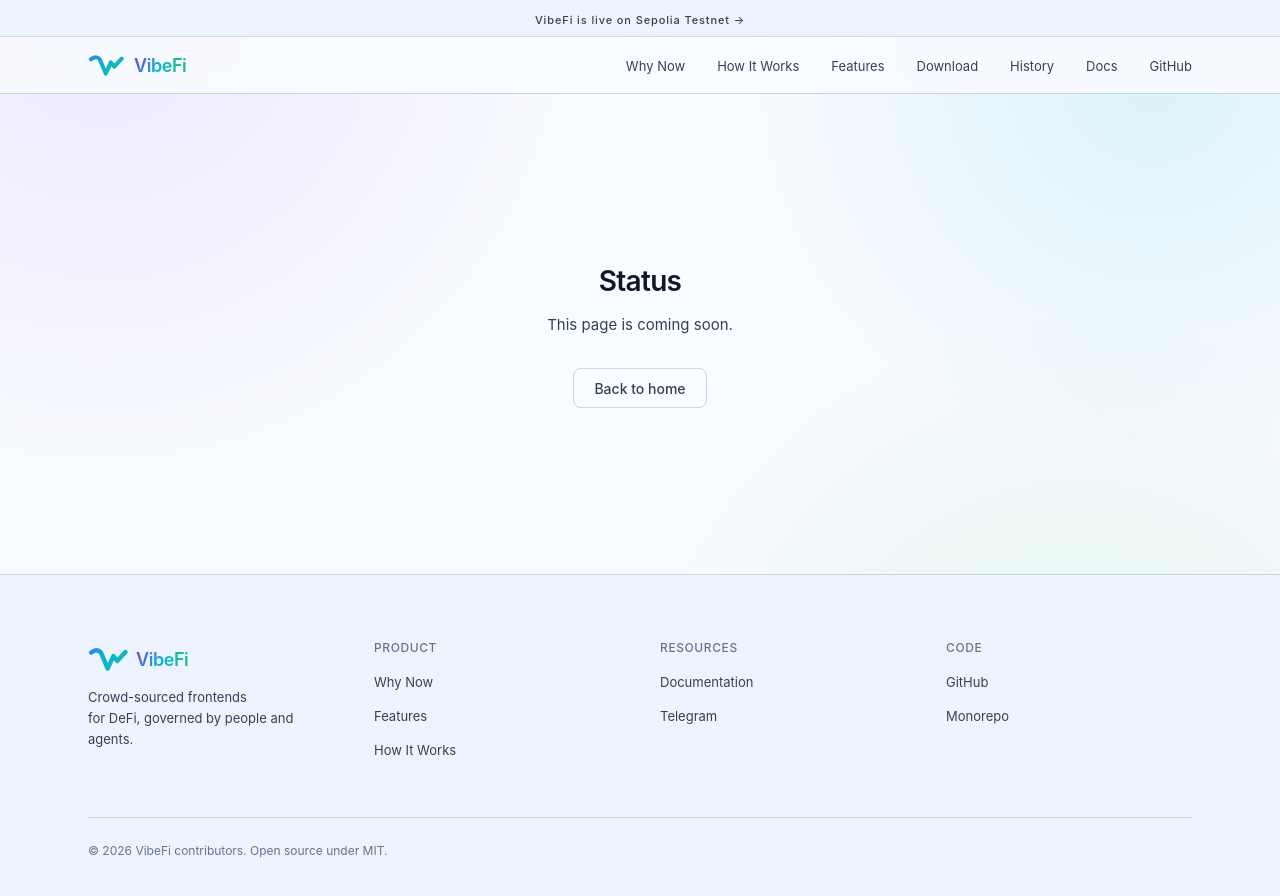
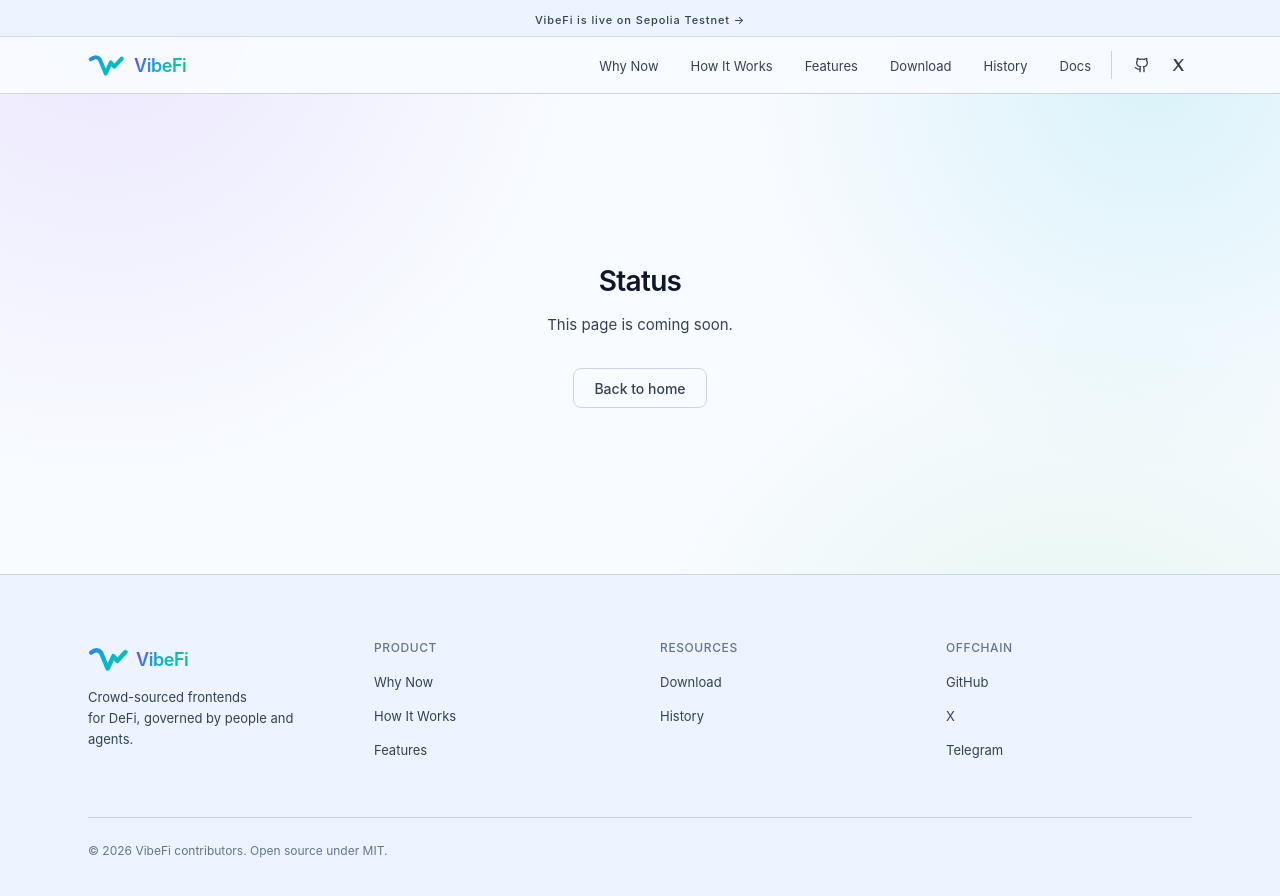
Before and after one commit to vibefi/lander, a React (Vite) app: page /status in a window 1280 px wide. Shown: the top 896 px of the page. Built offline with nearby package versions, Linux system fonts and the light colour scheme; a web font is replaced by a local one.

Commit message:
Update navbar social icons and footer link groups (#11)

```diff
--- a/src/components/Footer.tsx
+++ b/src/components/Footer.tsx
@@ -5,27 +5,25 @@
     title: "Product",
     links: [
       { label: "Why Now", href: "/#why-now" },
+      { label: "How It Works", href: "/#how-it-works" },
       { label: "Features", href: "/#features" },
-      { label: "How It Works", href: "/#how-it-works" },
     ],
   },
   {
     title: "Resources",
     links: [
       {
-        label: "Documentation",
-        href: "https://docs.vibefi.dev/",
-        external: true,
+        label: "Download",
+        href: "/download",
       },
       {
-        label: "Telegram",
-        href: "https://t.me/vibefi_dev",
-        external: true,
+        label: "History",
+        href: "/history",
       },
     ],
   },
   {
-    title: "Code",
+    title: "Offchain",
     links: [
       {
         label: "GitHub",
@@ -33,8 +31,13 @@
         external: true,
       },
       {
-        label: "Monorepo",
-        href: "https://github.com/vibefi/monorepo",
+        label: "X",
+        href: "https://x.com/vibefi_dev",
+        external: true,
+      },
+      {
+        label: "Telegram",
+        href: "https://t.me/vibefi_dev",
         external: true,
       },
     ],
--- a/src/components/Nav.tsx
+++ b/src/components/Nav.tsx
@@ -1,13 +1,19 @@
 import { useState } from "react";
 import { Link } from "react-router-dom";
-import { Menu, X } from "lucide-react";
+import { Github, Menu, X as CloseIcon } from "lucide-react";
 import { VibeFiLogo } from "./VibeFiLogo";
 
 type NavLink =
-  | { label: string; href: string; external?: boolean }
+  | {
+      label: string;
+      href: string;
+      external?: boolean;
+      icon?: "github" | "x";
+      iconOnly?: boolean;
+    }
   | { label: string; to: string };
 
-const NAV_LINKS: NavLink[] = [
+const NAV_WORD_LINKS: NavLink[] = [
   { label: "Why Now", href: "/#why-now" },
   { label: "How It Works", href: "/#how-it-works" },
   { label: "Features", href: "/#features" },
@@ -18,12 +24,41 @@
     href: "https://docs.vibefi.dev/",
     external: true,
   },
+];
+
+const NAV_SOCIAL_LINKS: NavLink[] = [
   {
     label: "GitHub",
-    href: "https://github.com/vibefi/monorepo",
+    href: "https://github.com/vibefi",
     external: true,
+    icon: "github",
+    iconOnly: true,
+  },
+  {
+    label: "X",
+    href: "https://x.com/vibefi_dev",
+    external: true,
+    icon: "x",
+    iconOnly: true,
   },
 ];
+
+const NAV_MOBILE_LINKS: NavLink[] = [
+  ...NAV_WORD_LINKS,
+  { label: "GitHub", href: "https://github.com/vibefi", external: true },
+  { label: "X", href: "https://x.com/vibefi_dev", external: true },
+];
+
+function XBrandIcon({ className }: { className?: string }) {
+  return (
+    <svg viewBox="0 0 24 24" aria-hidden="true" className={className}>
+      <path
+        fill="currentColor"
+        d="M5 3h3.6l4.4 6.1L18 3h2.8l-6.5 7.9L21 21h-3.6l-4.9-6.8L6.9 21H4l7-8.5L5 3z"
+      />
+    </svg>
+  );
+}
 
 function NavItem({
   link,
@@ -41,16 +76,23 @@
       </Link>
     );
   }
+  const icon =
+    link.icon === "github" ? (
+      <Github size={16} aria-hidden="true" />
+    ) : link.icon === "x" ? (
+      <XBrandIcon className="h-4 w-4" />
+    ) : null;
   return (
     <a
       href={link.href}
-      className={className}
+      className={`${className}${icon ? " inline-flex items-center justify-center" : ""}`}
       onClick={onClick}
+      aria-label={link.iconOnly ? link.label : undefined}
       {...(link.external
         ? { target: "_blank", rel: "noopener noreferrer" }
         : {})}
     >
-      {link.label}
+      {icon ?? link.label}
     </a>
   );
 }
@@ -81,8 +123,9 @@
         </Link>
 
         {/* Desktop */}
-        <ul className="hidden items-center gap-8 md:flex">
-          {NAV_LINKS.map((link) => (
+        <div className="hidden items-center md:flex">
+          <ul className="flex items-center gap-8">
+            {NAV_WORD_LINKS.map((link) => (
               <li key={link.label}>
                 <NavItem
                   link={link}
@@ -91,6 +134,17 @@
               </li>
             ))}
           </ul>
+          <ul className="ml-5 flex items-center gap-2 border-l border-border pl-4">
+            {NAV_SOCIAL_LINKS.map((link) => (
+              <li key={link.label}>
+                <NavItem
+                  link={link}
+                  className="h-7 w-7 text-ink-muted transition-colors duration-150 hover:text-ink"
+                />
+              </li>
+            ))}
+          </ul>
+        </div>
 
         {/* Mobile toggle */}
         <button
@@ -99,7 +153,7 @@
           aria-expanded={open}
           aria-label="Toggle navigation"
         >
-          {open ? <X size={18} /> : <Menu size={18} />}
+          {open ? <CloseIcon size={18} /> : <Menu size={18} />}
         </button>
       </div>
 
@@ -107,7 +161,7 @@
       {open && (
         <div className="border-t border-border bg-surface px-6 py-4 md:hidden">
           <ul className="flex flex-col gap-4">
-            {NAV_LINKS.map((link) => (
+            {NAV_MOBILE_LINKS.map((link) => (
               <li key={link.label}>
                 <NavItem
                   link={link}
```
Lines whose indentation alone changed are shown as unchanged.
